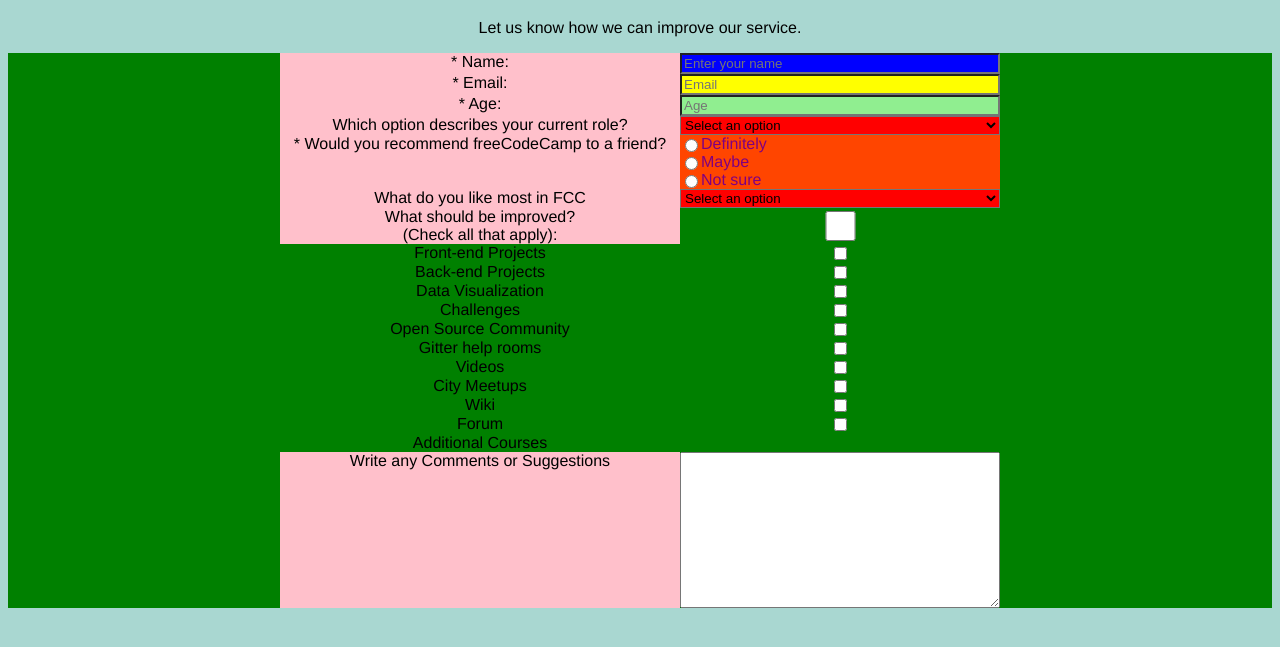
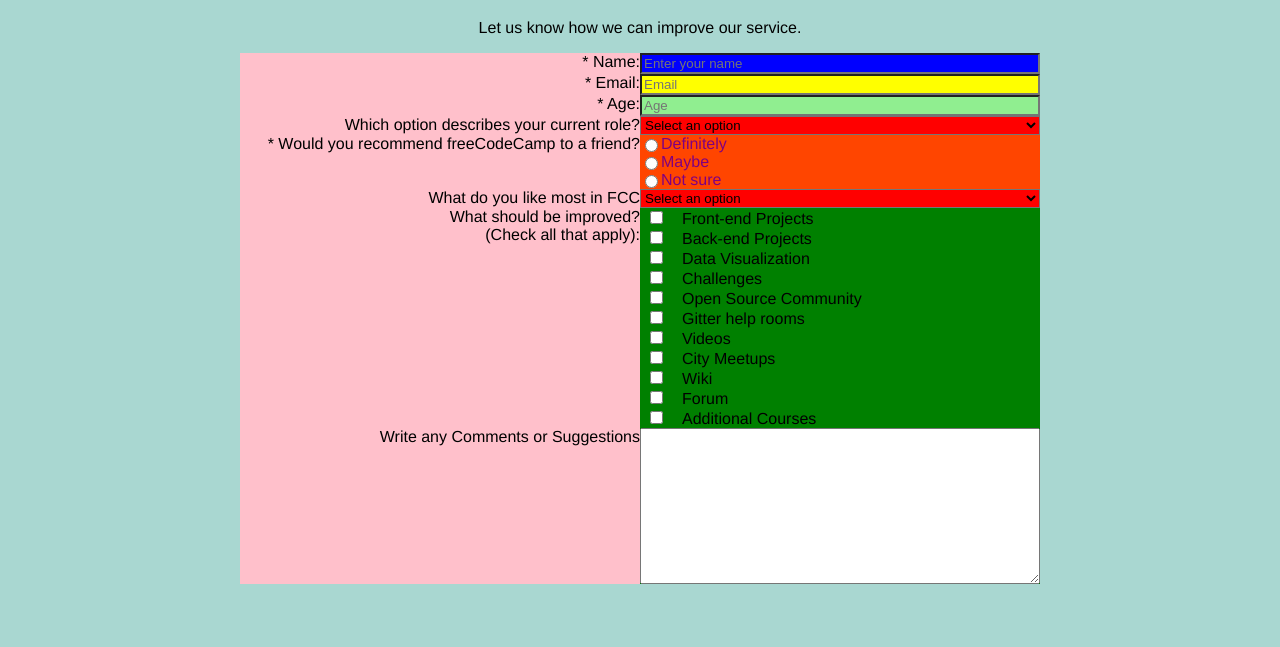
Before and after one commit to DennisVargas/survey-form, a plain HTML site: page index.html in a window 1280 px wide. Shown: the part 61-708 px from the top of the page. Drawn offline with Linux system fonts and the light colour scheme.

Commit message:
Aligns the form elements properly.

```diff
--- a/css/style.css
+++ b/css/style.css
@@ -11,15 +11,29 @@
     justify-content: center;
     background: pink;
 } */
+.checkbox-container{
+    text-align: start;
+}
+.check-item {
+    /* padding-left: 10px; */
+    margin-left:.75em;
+    /* display: block; */
+}
+.check-item-text {
+    margin-left: 1em;
+}
 .form-row{
     display: grid;
-    grid-template-columns: 25em 20em;
+    grid-template-columns: 1fr 1fr;
     flex-direction: row;
     justify-content: center;
     background: green;
+    max-width: 800px;
+    margin: 0 auto;
 }
 .labels{
     background: pink;
+    text-align:end;
 }
 .form-text-inputs{
     background:blue;
--- a/index.html
+++ b/index.html
@@ -16,7 +16,7 @@
         <h1 id=title>Survey Form</h1>
         <div id="form-content" >
             <p id="description">Let us know how we can improve our service.</p>
-            <form action="" target="_self" id="survey-form"class="form-container">
+            <form action="" target="_self" id="survey-form" class="form-container">
                 <div class="form-row" >
                     <div class="labels">
                         <label for="name">* Name: </label>
@@ -77,17 +77,20 @@
                     <div class="labels">
                         <label for="">What should be improved?<br>(Check all that apply):</label>
                     </div>
-                    <input type="checkbox" name="improve1" id="front-end-projects">Front-end Projects<br>
-                    <input type="checkbox" name="improve2" id="back-end-projects">Back-end Projects<br>
-                    <input type="checkbox" name="improve3" id="data-visualization">Data Visualization<br>
-                    <input type="checkbox" name="improve3" id="data-visualization">Challenges<br>
-                    <input type="checkbox" name="improve3" id="data-visualization">Open Source Community<br>
-                    <input type="checkbox" name="improve3" id="data-visualization">Gitter help rooms<br>
-                    <input type="checkbox" name="improve3" id="data-visualization">Videos<br>
-                    <input type="checkbox" name="improve3" id="data-visualization">City Meetups<br>
-                    <input type="checkbox" name="improve3" id="data-visualization">Wiki<br>
-                    <input type="checkbox" name="improve3" id="data-visualization">Forum<br>
-                    <input type="checkbox" name="improve3" id="data-visualization">Additional Courses<br>
+                    <div class="checkbox-container">
+                        <input class="check-item" type="checkbox" name="improve1" id="front-end-projects"><span class="check-item-text">Front-end Projects<br></span>
+                        <input class="check-item" type="checkbox" name="improve2" id="back-end-projects"><span class="check-item-text">Back-end Projects<br></span>
+                        <input class="check-item" type="checkbox" name="improve3" id="data-visualization"><span class="check-item-text">Data Visualization<br></span>
+                        <input class="check-item" type="checkbox" name="improve4" id="challenges"><span class="check-item-text">Challenges<br></span>
+                        <input class="check-item" type="checkbox" name="improve5" id="open-source-community"><span class="check-item-text">Open Source Community<br></span>
+                        <input class="check-item" type="checkbox" name="improve6" id="gitter-help-rooms"><span class="check-item-text">Gitter help rooms<br></span>
+                        <input class="check-item" type="checkbox" name="improve7" id="videos"><span class="check-item-text">Videos<br></span>
+                        <input class="check-item" type="checkbox" name="improve8" id="city-meetups"><span class="check-item-text">City Meetups<br></span>
+                        <input class="check-item" type="checkbox" name="improve9" id="wiki"><span class="check-item-text">Wiki<br></span>
+                        <input class="check-item" type="checkbox" name="improve10" id="forum"><span class="check-item-text">Forum<br></span>
+                        <input class="check-item" type="checkbox" name="improve11" id="additional-courses"><span class="check-item-text">Additional Courses<br></span>
+                    </div>
+
                 </div>
                 <div class="form-row">
                     <div class="labels">
```
